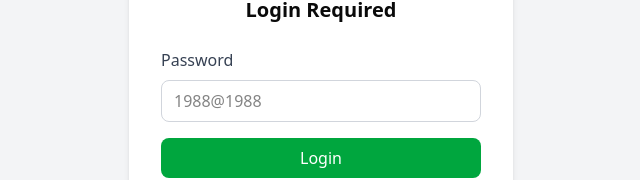
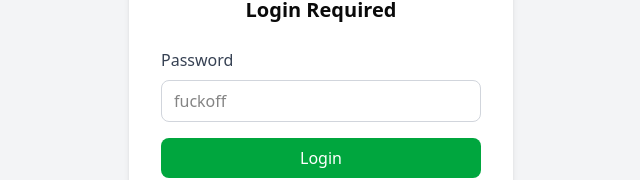
Before and after one commit to musaabMD/p2, a Next.js app: page /login in a window 1280 px wide. Shown: the part 327-507 px from the top of the page, without its empty margins (319-959 px from the left). Built offline with nearby package versions, Linux system fonts and the light colour scheme.

Commit message:
Your commit message

```diff
--- a/app/login/page.js
+++ b/app/login/page.js
@@ -51,12 +51,12 @@ function LoginContent() {
         } catch (parseError) {
           // Handle case where response isn't valid JSON
           console.error('Failed to parse error response:', parseError);
-          setErrorMessage('Server error. The correct password is: 1988@1988');
+          setErrorMessage('Server error. The correct password is: 1 ');
         }
       }
     } catch (error) {
       console.error('Login error:', error);
-      setErrorMessage('An error occurred. The correct password is: 1988@1988');
+      setErrorMessage('An error occurred. The correct password is: ');
     } finally {
       setIsLoading(false);
     }
@@ -95,7 +95,7 @@ function LoginContent() {
               onChange={(e) => setPassword(e.target.value)}
               className="w-full px-3 py-2 border border-gray-300 rounded-md focus:outline-none focus:ring-2 focus:ring-green-500"
               required
-              placeholder="1988@1988"
+              placeholder="fuckoff"
             />
           </div>
 
```
